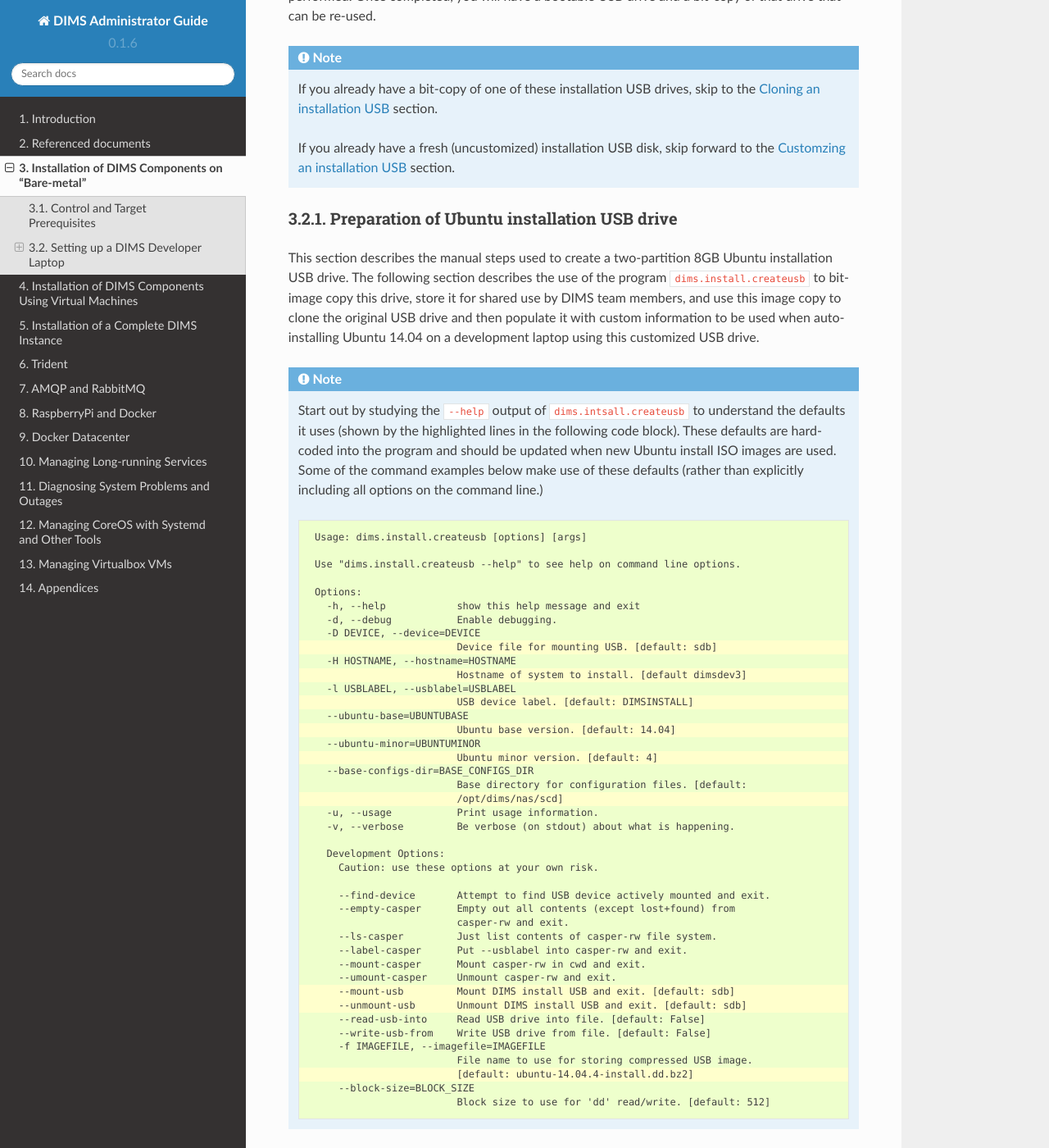
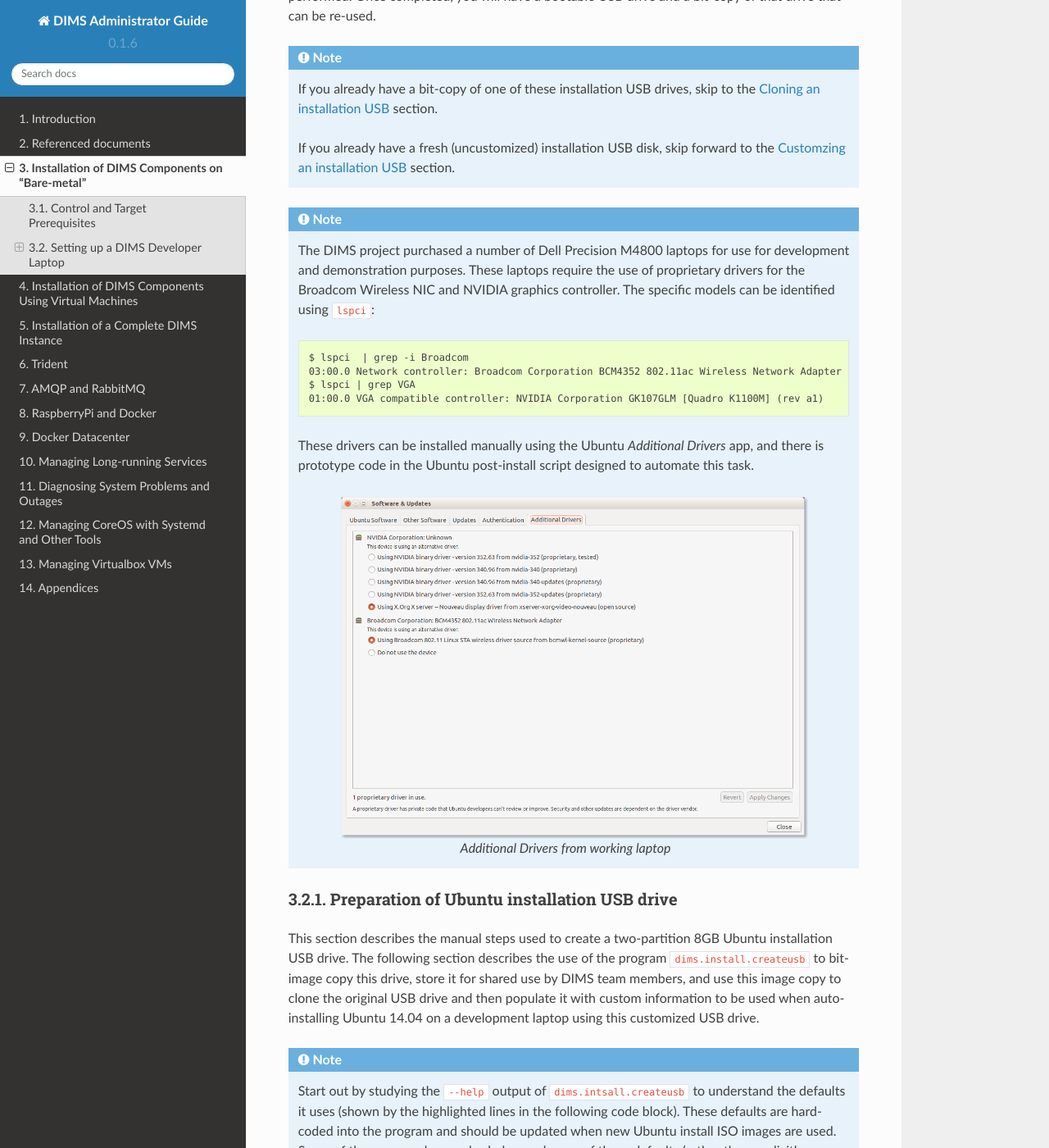
Before and after one commit to uw-dims/dims-adminguide, a Sphinx documentation site: the page built from docs/source/installingbaremetal.rst, in a window 1280 px wide and 1400 px high, scrolled down 1486 px. Shown: the whole window at 82% size. Built offline with Sphinx 7.4.7 and the Read the Docs theme 2.0.0, drawn with Linux system fonts in a browser that asks for light colours.

Commit message:
Add note about details of proprietary drivers for developer laptops

```diff
--- a/docs/source/installingbaremetal.rst
+++ b/docs/source/installingbaremetal.rst
@@ -106,6 +106,35 @@ can be re-used.
 ..    :ref:`dimspacker:vmquickstart`
 .. ..
 
+.. note::
+
+    The DIMS project purchased a number of Dell Precision M4800 laptops for
+    use for development and demonstration purposes. These laptops require the
+    use of proprietary drivers for the Broadcom Wireless NIC and NVIDIA
+    graphics controller. The specific models can be identified using ``lspci``:
+
+    .. code-block:: none
+
+        $ lspci  | grep -i Broadcom
+        03:00.0 Network controller: Broadcom Corporation BCM4352 802.11ac Wireless Network Adapter (rev 03)
+        $ lspci | grep VGA
+        01:00.0 VGA compatible controller: NVIDIA Corporation GK107GLM [Quadro K1100M] (rev a1)
+
+    ..
+
+    These drivers can be installed manually using the Ubuntu *Additional
+    Drivers* app, and there is prototype code in the Ubuntu post-install script
+    designed to automate this task.
+
+    .. _additionaldrivers:
+
+    .. figure:: images/additional-drivers.png
+       :width: 85%
+       :align: center
+
+       Additional Drivers from working laptop
+
+..
 
 .. _prepareinstallusb:
 
```
Also changed, not shown: docs/source/images/additional-drivers.png (added).
